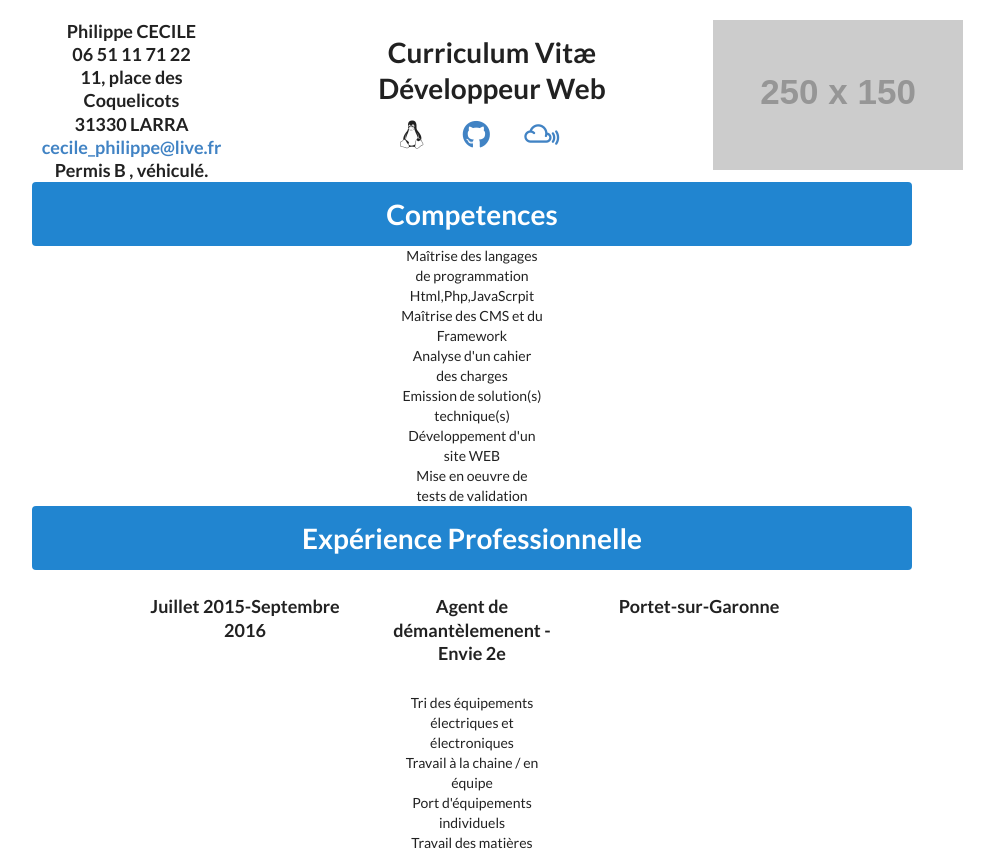
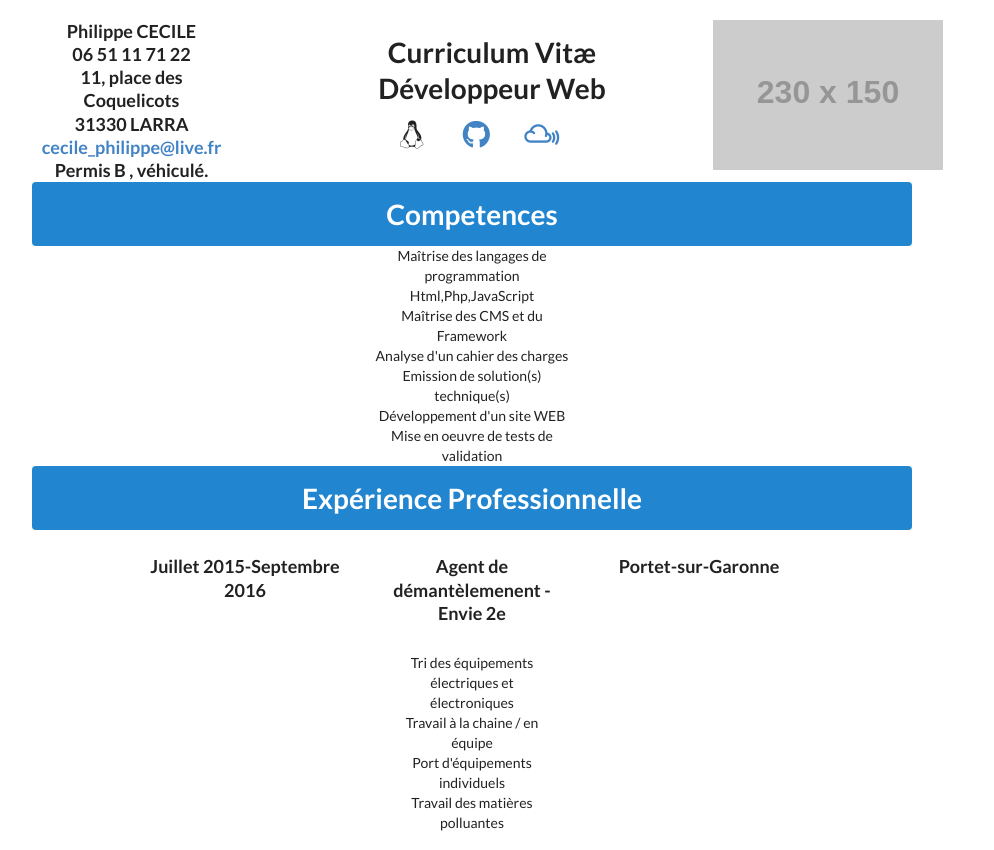
Before and after one commit to Cphil31/CV, a website: page index.html in a window 1280 px wide. Shown: the top 850 px of the page, without its empty margins (168-1162 px from the left). Drawn offline with nearby package versions, Linux system fonts and the light colour scheme; placeholder pictures from the web are drawn by us.

Commit message:
correction

```diff
--- a/index.html
+++ b/index.html
@@ -42,7 +42,7 @@
 								</div>
 
 							</div>
-							<div class="four wide column"><img src="http://placehold.it/250x150"></div>
+							<div class="four wide column"><img src="http://placehold.it/230x150"></div>
 						</div>
 
 						<div  class="titreCompetences sixteen wide column">
@@ -53,12 +53,12 @@
 						</div>
 
 						<div class="ui center aligned grid">
-							<div class="three wide center column">
+							<div class="two wide center column">
 							</div>
-							<div class="three wide  column">
+							<div class="four wide  column">
 								<div class="ui list">
 									<div class="listedem">
-										<div>Maîtrise des langages de programmation Html,Php,JavaScrpit</div>
+										<div>Maîtrise des langages de programmation Html,Php,JavaScript</div>
 										<div>Maîtrise des CMS et du Framework</div>
 										<div>Analyse d'un cahier des charges </div>
 										<div>Emission de solution(s) technique(s)</div>
@@ -67,7 +67,7 @@
 									</div>
 								</div>
 							</div>
-							<div class="three wide center column">
+							<div class="two wide center column">
 							</div>
 						</div>
 
--- a/styles.css
+++ b/styles.css
@@ -1,4 +1,5 @@
-#red{
+
+#red {
   border: 1px none solid;
   margin-top:20px;
   margin-left: 200px;
```
